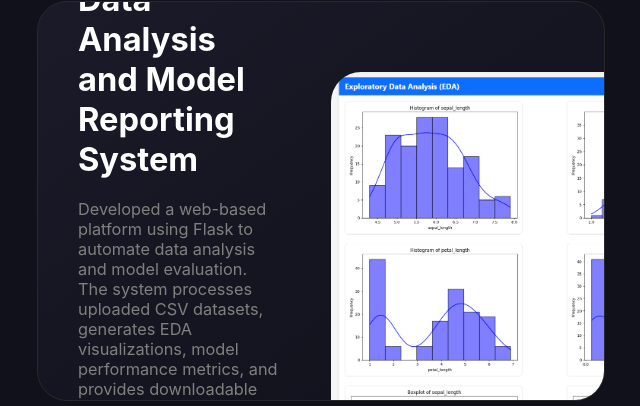
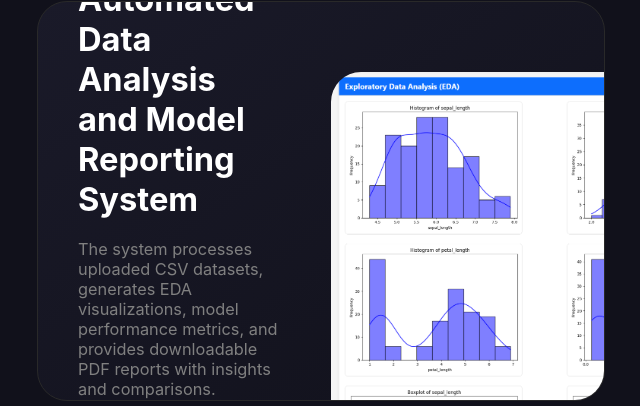
Before and after one commit to prince41773/Portfolio, a plain HTML site: page index.html in a window 1280 px wide. Shown: the part 3995-4401 px from the top of the page, without its empty margins (319-959 px from the left). Drawn offline with nearby package versions, Linux system fonts and the light colour scheme; a web font is replaced by a local one.

Commit message:
Update index.html

```diff
--- a/index.html
+++ b/index.html
@@ -425,7 +425,7 @@ via webcam input.
               <div class="info-div">
                 <article class="ProjectHeading">InsightViz: Automated Data Analysis and Model Reporting System</article>
                 <p class="ProjectDescription">
-                  Developed a web-based platform using Flask to automate data analysis and model evaluation. The system processes uploaded CSV
+                  The system processes uploaded CSV
 datasets, generates EDA visualizations, model performance metrics, and provides downloadable PDF reports with insights and
 comparisons.
                 </p>
```
